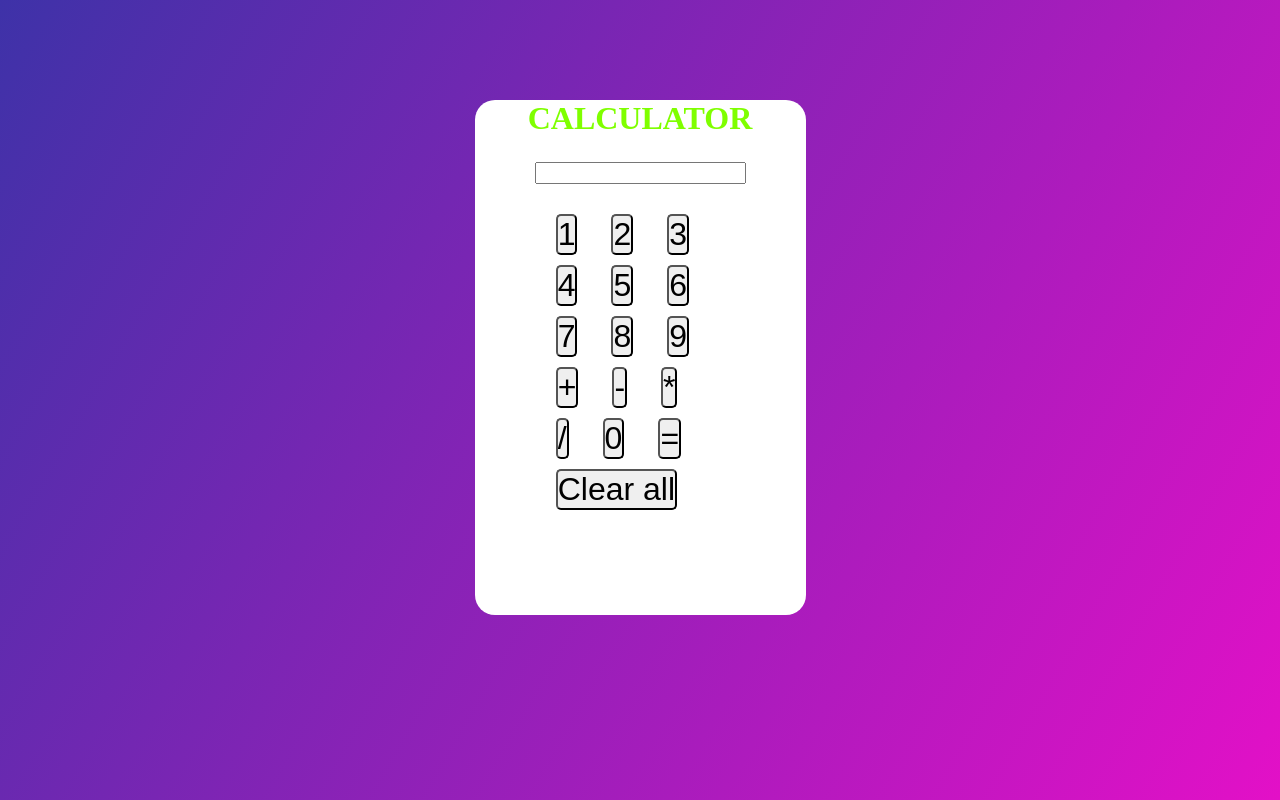
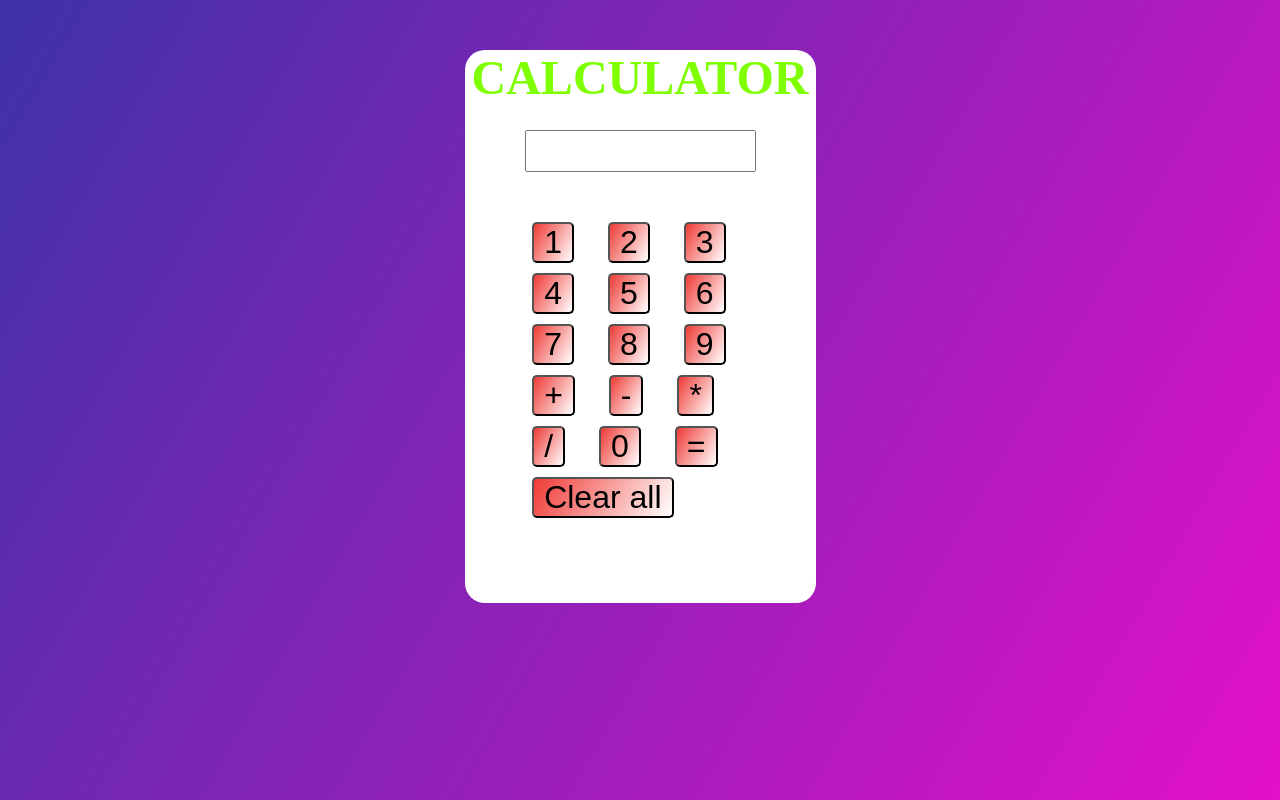
Before and after one commit to sai-ram-kaushik/Calculator, a PHP site: page / in a window 1280 px wide. Run offline with PHP 8.4, Linux system fonts and the light colour scheme.

Commit message:
modified index.html and style.css

```diff
--- a/css/style.css
+++ b/css/style.css
@@ -15,11 +15,11 @@
     background-color: #fff;
     border-radius: 20px;
     width: 100%;
-    transform: translateY(-50px);
+    transform: translateY(-100px);
     flex-wrap: wrap;
 }
 .flex-container h1{
-    font-size: 2rem;
+    font-size: 3rem;
     color: chartreuse;
     flex-wrap: wrap;
     text-align: center;
@@ -30,14 +30,17 @@
     flex-wrap: wrap;
     transform: translateY(-125px);
     margin: 0 60px;
-
+    padding: 10px;
 }
 .btn{
-    transform: translateY(-100px);
+    transform: translateY(-80px);
     font-size: 2em;
     border-radius: 5px;
-    left: 20%;
+    left: 15%;
     position: relative;
     margin: 5px 15px;
-
+    cursor:pointer;
+    padding: 0px 10px;
+    background-image: linear-gradient(120deg,#EF3B36,#FFFFFF);
+    color:black;
 }
```
